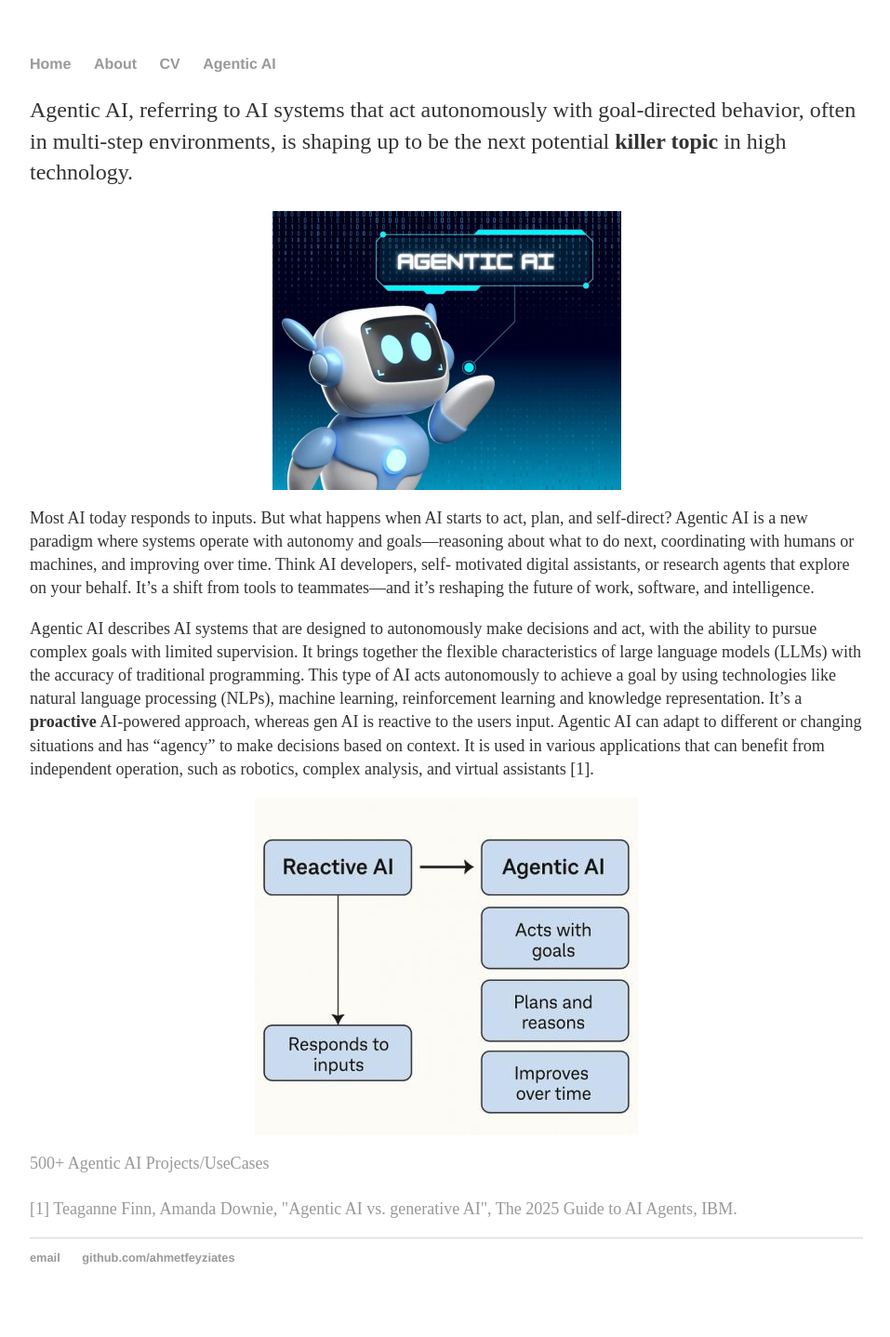
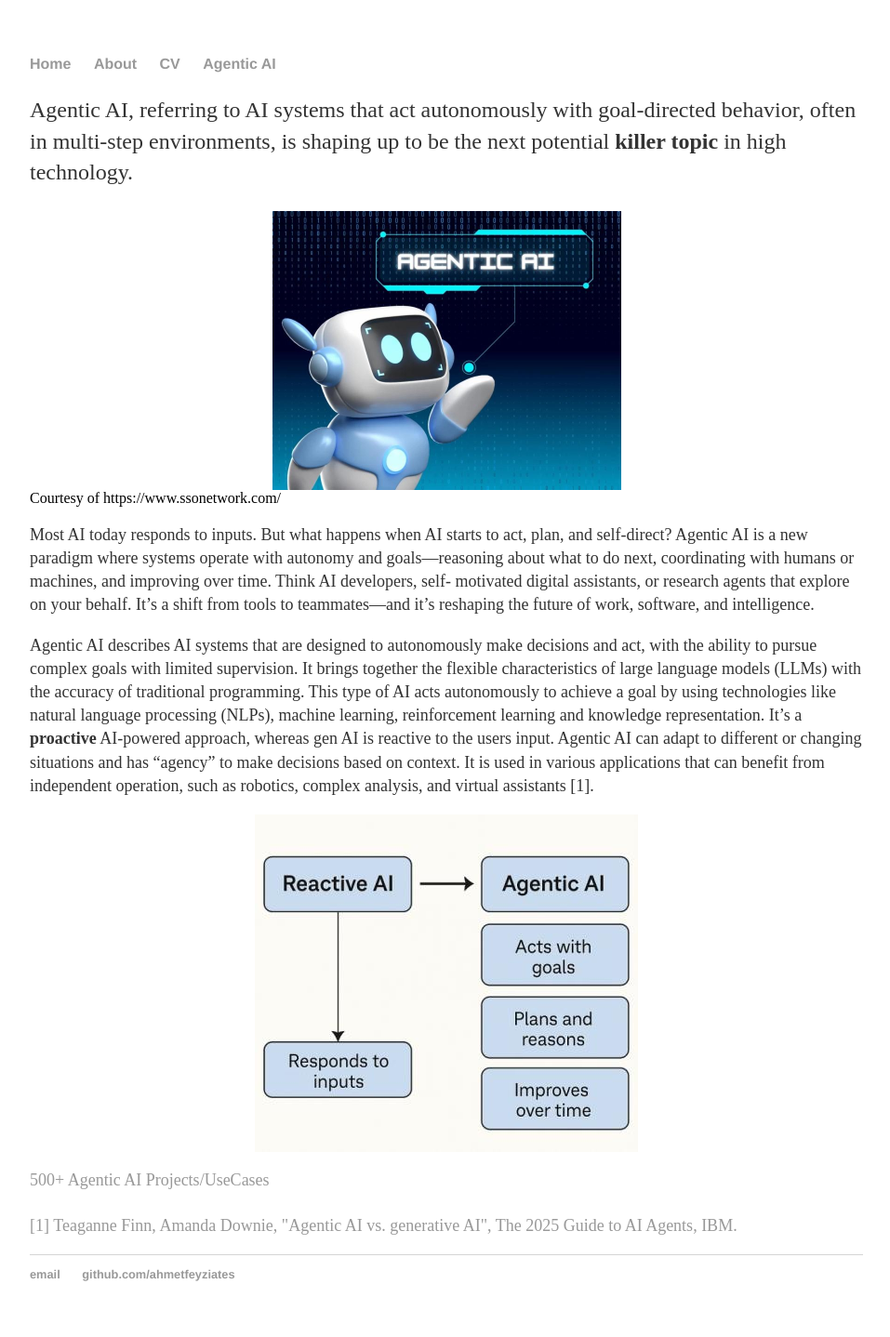
Before and after one commit to ahmetfeyziates/ahmetfeyziates.github.io, a Jekyll site: the page built from agentic/index.html, in a window 1280 px wide. Shown: the whole page at 93% size, without its empty margins (160-1117 px from the left). Built offline with Jekyll 4.4.1, drawn with Linux system fonts in a browser that asks for light colours.

Commit message:
Update index.html

```diff
--- a/agentic/index.html
+++ b/agentic/index.html
@@ -6,6 +6,7 @@ title: Ahmet Feyzi Ates, Agentic AI
   multi-step environments, is shaping up to be the next potential <b>killer topic</b> in high technology.
 </p>
 <img src="../images/agentic.jpg" alt="Agentic AI" width="375" height="300" style="display: block; margin: auto;">
+Courtesy of https://www.ssonetwork.com/
 <p style="font-size: 18px;">Most AI today responds to inputs. But what happens when AI starts to act, plan, and self-direct?
   Agentic AI is a new paradigm where systems operate with autonomy and goals—reasoning about what to
   do next, coordinating with humans or machines, and improving over time. Think AI developers, self-
```
